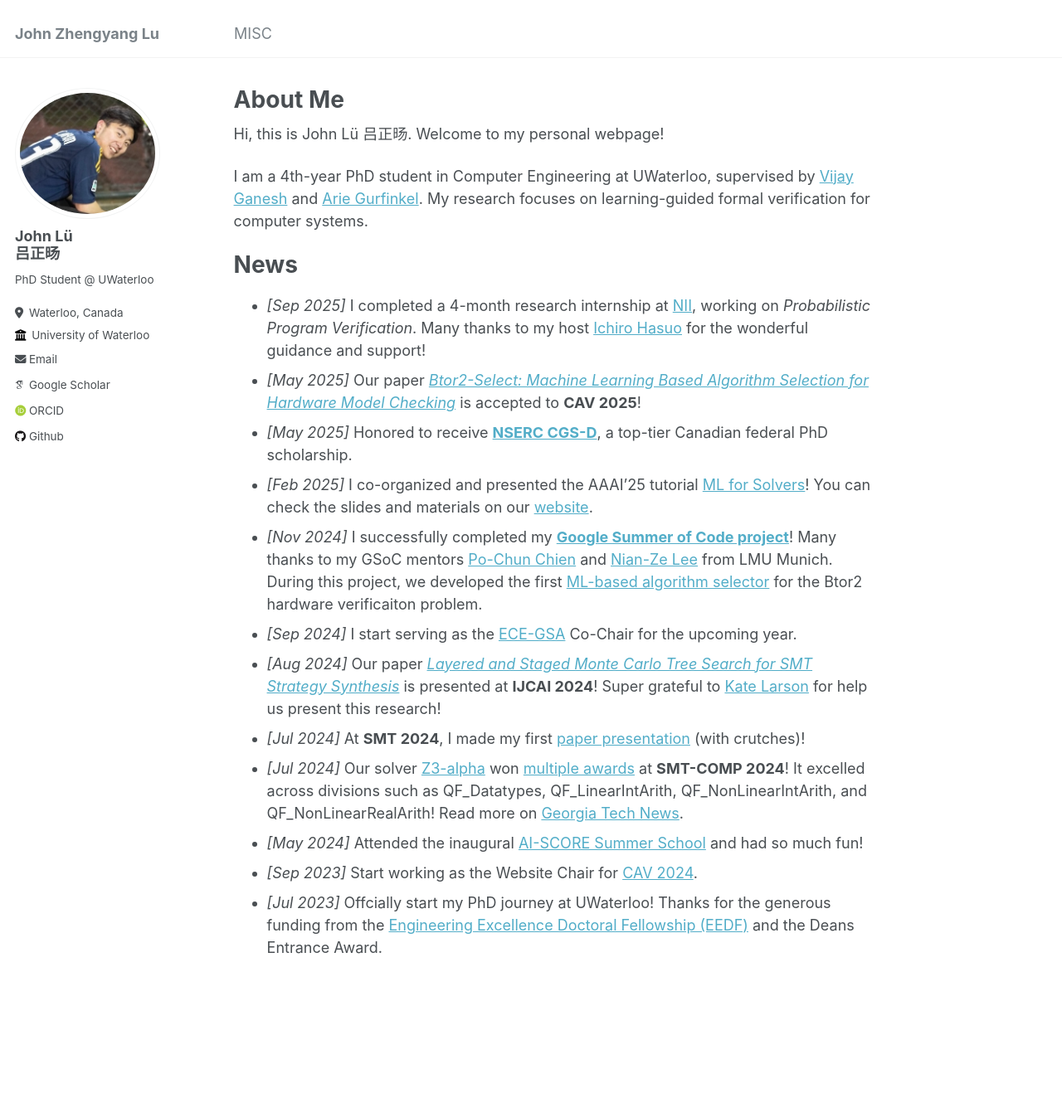
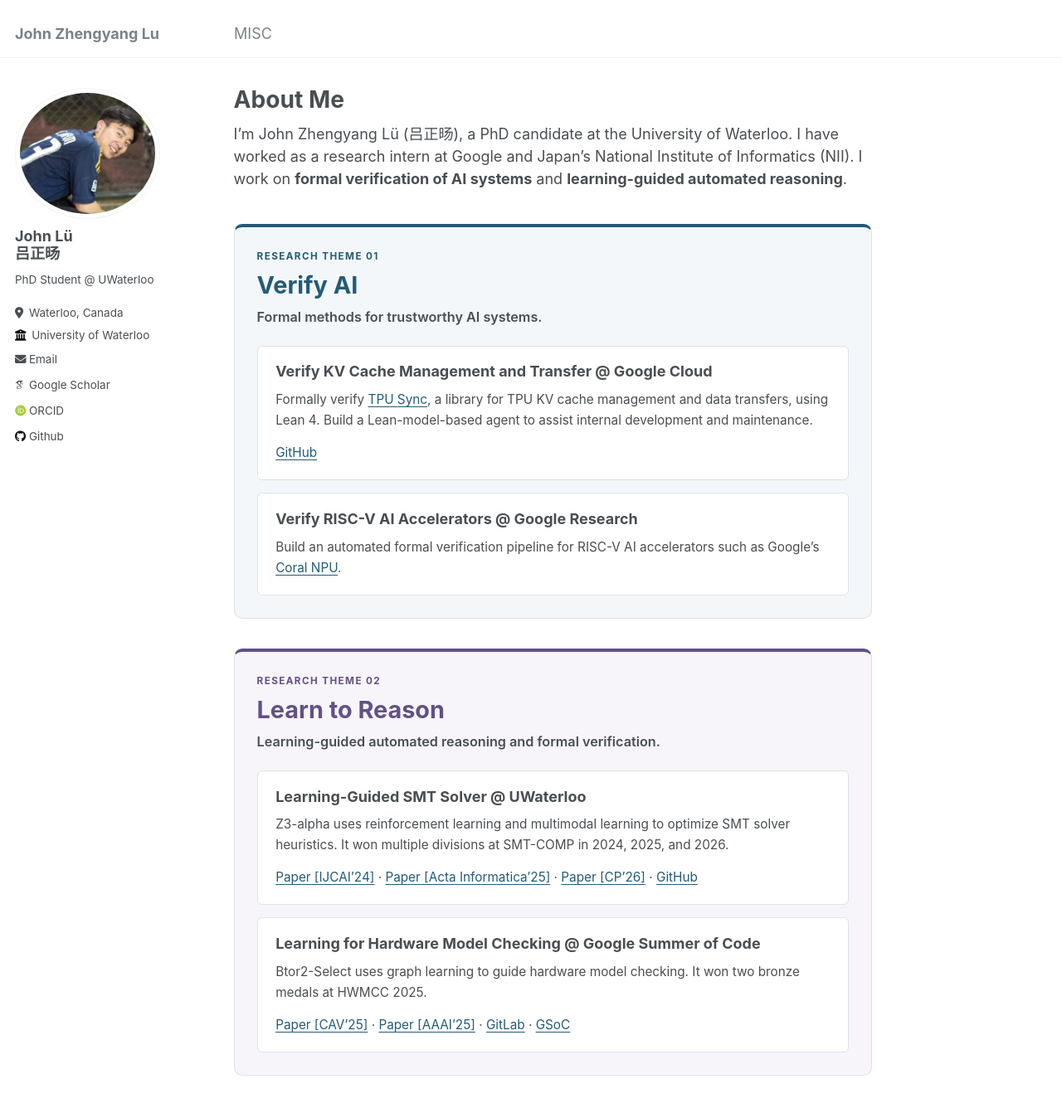
Before and after one commit to JohnLyu2/johnlyu2.github.io, a Jekyll site: the page built from _pages/about.md, in a window 1280 px wide and 1400 px high. Shown: the top 1336 px of the window at 83% size. Built offline with Jekyll 4.4.1, drawn with Linux system fonts in a browser that asks for light colours; some web fonts are replaced.

Commit message:
Organize homepage around research themes and projects

```diff
--- a/_includes/head.html
+++ b/_includes/head.html
@@ -16,6 +16,6 @@
 </script>
 
 <!-- For all browsers -->
-<link rel="stylesheet" href="{{ base_path }}/assets/css/main.css">
+<link rel="stylesheet" href="{{ '/assets/css/main.css' | relative_url }}">
 
 <meta http-equiv="cleartype" content="on">
--- a/_pages/about.md
+++ b/_pages/about.md
@@ -7,22 +7,75 @@ redirect_from:
   - /about.html
 ---
 
-Hi, this is John Lü 吕正旸. Welcome to my personal webpage!
+I’m John Zhengyang Lü (吕正旸), a PhD candidate at the University of Waterloo. I have worked as a research intern at Google and Japan’s National Institute of Informatics (NII). I work on **formal verification of AI systems** and **learning-guided automated reasoning**.
 
-I am a 4th-year PhD student in Computer Engineering at UWaterloo, supervised by
-[Vijay Ganesh](https://vganesh1.github.io/) and [Arie Gurfinkel](https://arieg.bitbucket.io/). My research focuses on learning-guided formal verification for computer systems.
+<div class="research-themes" markdown="1">
 
-<!-- I am also collarbating with [Florin Manea](https://flmanea.blogspot.com/)'s group at the Universty of Göttingen
-and [Dirk Beyer](https://www.sosy-lab.org/)'s group at LMU Munich.  -->
+<section class="research-theme research-theme--1" aria-labelledby="theme-1" markdown="1">
 
-<!-- - Algorithm Selection and [Strategy Synthesis](https://www.ijcai.org/proceedings/2024/0211.pdf) for SMT
-- [Algorithm Selection for Verification](https://summerofcode.withgoogle.com/programs/2024/projects/FGmF8gS3)
-- Machine Learning for SAT heuristics -->
+<p class="research-theme__label">Research theme 01</p>
+<h2 id="theme-1">Verify AI</h2>
 
-<!-- Experiences
-====== -->
+*Formal methods for trustworthy AI systems.*
 
+<div class="research-projects" markdown="1">
 
+<article class="research-project" markdown="1">
+
+### Verify KV Cache Management and Transfer @ Google Cloud
+
+Formally verify [TPU Sync](https://github.com/JohnLyu2/tpu-sync), a library for TPU KV cache management and data transfers, using Lean 4. Build a Lean-model-based agent to assist internal development and maintenance.
+
+[GitHub](https://github.com/JohnLyu2/tpu-sync/tree/main/verification)
+
+</article>
+
+<article class="research-project" markdown="1">
+
+### Verify RISC-V AI Accelerators @ Google Research
+
+Build an automated formal verification pipeline for RISC-V AI accelerators such as Google's [Coral NPU](https://github.com/google-coral/coralnpu).
+
+</article>
+
+</div>
+</section>
+
+<section class="research-theme research-theme--2" aria-labelledby="theme-2" markdown="1">
+
+<p class="research-theme__label">Research theme 02</p>
+<h2 id="theme-2">Learn to Reason</h2>
+
+*Learning-guided automated reasoning and formal verification.*
+
+<div class="research-projects" markdown="1">
+
+<article class="research-project" markdown="1">
+
+### Learning-Guided SMT Solver @ UWaterloo
+
+Z3-alpha uses reinforcement learning and multimodal learning to optimize SMT solver heuristics. It won multiple divisions at SMT-COMP in 2024, 2025, and 2026.
+
+[Paper [IJCAI’24]](https://doi.org/10.24963/ijcai.2024/211) · [Paper [Acta Informatica’25]](https://doi.org/10.1007/s00236-025-00495-x) · [Paper [CP’26]](https://drops.dagstuhl.de/entities/document/10.4230/LIPIcs.CP.2026.41) · [GitHub](https://github.com/JohnLyu2/z3alpha)
+
+</article>
+
+<article class="research-project" markdown="1">
+
+### Learning for Hardware Model Checking @ Google Summer of Code
+
+Btor2-Select uses graph learning to guide hardware model checking. It won two bronze medals at HWMCC 2025.
+
+[Paper [CAV’25]](https://doi.org/10.1007/978-3-031-98668-0_15) · [Paper [AAAI’25]](https://ojs.aaai.org/index.php/AAAI/article/view/35275) · [GitLab](https://gitlab.com/sosy-lab/software/btor2-select) · [GSoC](https://summerofcode.withgoogle.com/programs/2024/projects/FGmF8gS3)
+
+</article>
+
+</div>
+</section>
+
+</div>
+
+{% comment %}
 News
 ======
 - *[Sep 2025]*  I completed a 4-month research internship at [NII](https://www.nii.ac.jp/en/), working on *Probabilistic Program Verification*. Many thanks to my host [Ichiro Hasuo](https://group-mmm.org/~ichiro/) for the wonderful guidance and support!
@@ -37,3 +90,4 @@ News
 - *[May 2024]*  Attended the inaugural [AI-SCORE Summer School](https://ai-score.github.io/) and had so much fun!
 - *[Sep 2023]*  Start working as the Website Chair for [CAV 2024](https://i-cav.org/2024/).
 - *[Jul 2023]*  Offcially start my PhD journey at UWaterloo! Thanks for the generous funding from the [Engineering Excellence Doctoral Fellowship (EEDF)](https://uwaterloo.ca/graduate-studies-postdoctoral-affairs/awards/engineering-excellence-masters-and-doctoral-fellowships-eemf) and the Deans Entrance Award.
+{% endcomment %}
--- a/assets/css/main.scss
+++ b/assets/css/main.scss
@@ -39,3 +39,64 @@
 @import "vendor/font-awesome/brands";
 @import "vendor/magnific-popup/magnific-popup";
 @import "print";
+
+/* Homepage research hierarchy: themes contain individual project cards. */
+.research-themes {
+  margin: 2.25rem 0;
+}
+.page__content .research-theme {
+  --theme-accent: #245b76;
+  margin: 0 0 2rem;
+  padding: 1.5rem;
+  border: 1px solid #dbe4e9;
+  border-top: 4px solid var(--theme-accent);
+  border-radius: 10px;
+  background: #f3f7fa;
+
+  &--2 {
+    --theme-accent: #625087;
+    background: #f7f5fa;
+    border-color: #e3ddec;
+    border-top-color: var(--theme-accent);
+  }
+
+  .research-theme__label {
+    margin: 0 0 .5rem;
+    color: var(--theme-accent);
+    font-size: .65em;
+    font-weight: 700;
+    letter-spacing: .12em;
+    text-transform: uppercase;
+  }
+
+  h2 {
+    margin: 0 0 .45rem;
+    padding: 0;
+    border: 0;
+    color: var(--theme-accent);
+    font-size: 1.6em;
+  }
+
+  > p { font-size: .9em; }
+  > p > em { font-style: normal; font-weight: 600; }
+}
+.research-projects {
+  display: grid;
+  gap: .85rem;
+  margin-top: 1.25rem;
+}
+.page__content .research-project {
+  padding: 1.1rem 1.2rem;
+  border: 1px solid #dde2e8;
+  border-radius: 6px;
+  background: #fff;
+
+  h3 { margin: 0 0 .55rem; font-size: 1em; }
+  p { margin: 0 0 .75rem; font-size: .85em; line-height: 1.65; }
+  p:last-child { margin-bottom: 0; }
+  a { color: #245b76; text-underline-offset: 3px; }
+}
+@media (max-width: 600px) {
+  .page__content .research-theme { padding: 1rem; }
+  .page__content .research-project { padding: .9rem; }
+}
```
Also changed, not shown: 1 other file.
